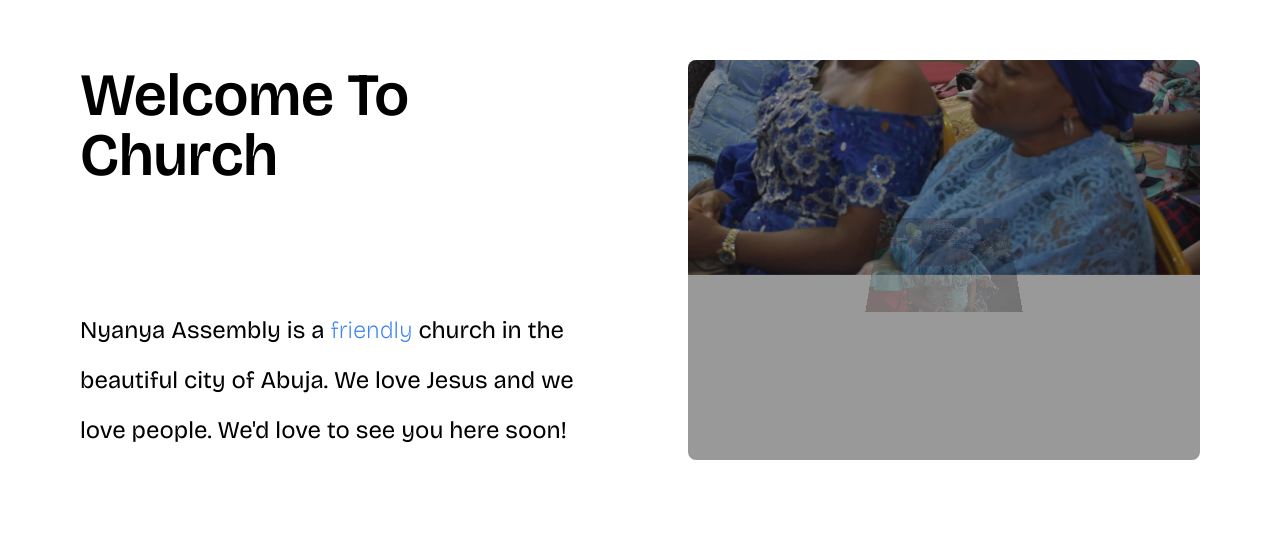
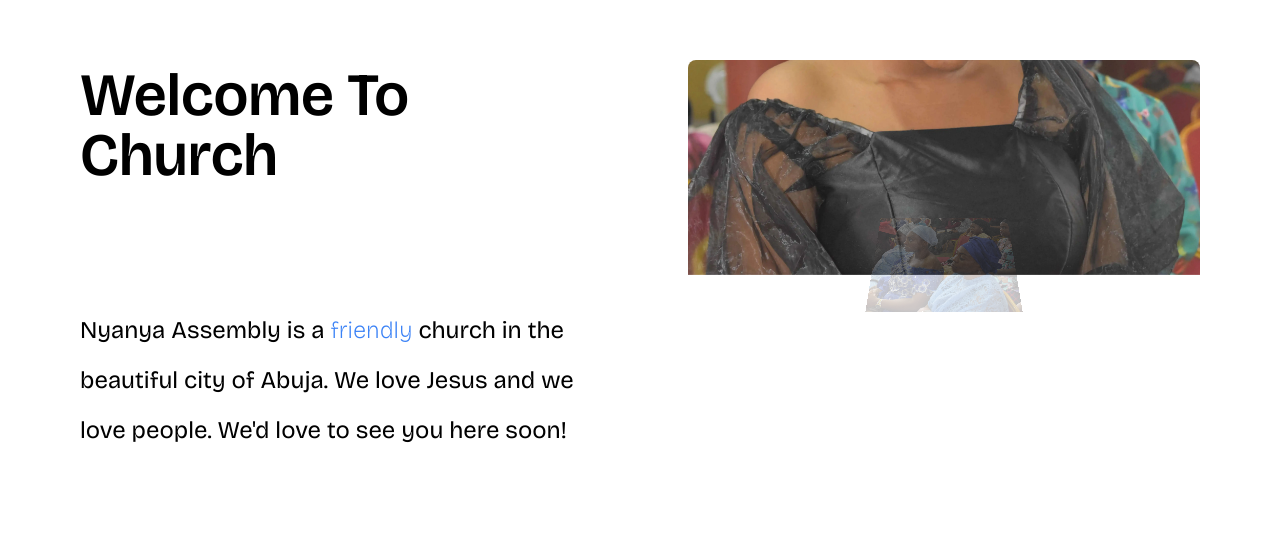
Before and after one commit to SamyySwift/Nyanya-Church-Website, a React (Vite) app in the folder frontend/: page / in a window 1280 px wide. Shown: the part 940-1480 px from the top of the page. Built offline with nearby package versions, Linux system fonts and the light colour scheme.

Commit message:
added new images

```diff
--- a/frontend/src/components/Welcome.jsx
+++ b/frontend/src/components/Welcome.jsx
@@ -41,6 +41,7 @@ export function Welcome({ title, text, imgSrc = images }) {
 
         <ImagesSlider
           images={imgSrc}
+          opacity={10}
           className="max-w-2xl md:max-w-lg h-[400px] rounded-lg"
         />
         {/* </div> */}
@@ -50,6 +51,7 @@ export function Welcome({ title, text, imgSrc = images }) {
 }
 const images = [
   "images/wsp-img-1.webp",
+  "images/wsp-img-5.webp",
   "images/welcome-bg-1.webp",
   "images/welcome-bg-2.webp",
   "images/welcome-bg-3.webp",
--- a/frontend/src/components/ui/images-slider.jsx
+++ b/frontend/src/components/ui/images-slider.jsx
@@ -10,6 +10,7 @@ export const ImagesSlider = ({
   className,
   autoplay = true,
   direction = "up",
+  opacity = 40,
 }) => {
   const [currentIndex, setCurrentIndex] = useState(0);
   const [loading, setLoading] = useState(false);
@@ -121,7 +122,10 @@ export const ImagesSlider = ({
       {areImagesLoaded && children}
       {areImagesLoaded && overlay && (
         <div
-          className={cn("absolute inset-0 bg-black/40 z-40", overlayClassName)}
+          className={cn(
+            `absolute inset-0 bg-black/${opacity} z-40`,
+            overlayClassName
+          )}
         />
       )}
 
```
